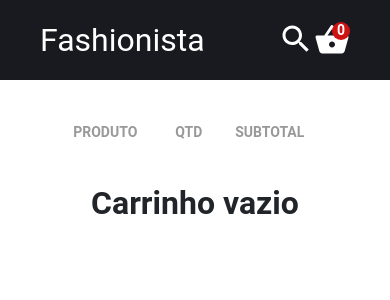
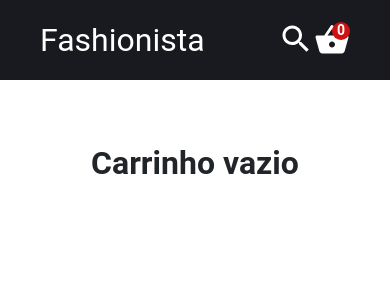
Before and after one commit to juliosouzam/codenation-fashionista, a React (Create React App) app: page /cart in a window 390 px wide. Shown: the top 300 px of the page. Built offline with nearby package versions, Linux system fonts and the light colour scheme.

Commit message:
fix: responsible table cart in mobile

```diff
--- a/src/pages/Cart/index.tsx
+++ b/src/pages/Cart/index.tsx
@@ -87,13 +87,13 @@ const Cart: React.FC = () => {
               <td>
                 <img src={product.image} alt={product.name} />
               </td>
-              <td>
+              <td data-label="PRODUTO">
                 <strong>
                   {product.name} - {product.size}
                 </strong>
                 <span>{product.actual_price}</span>
               </td>
-              <td>
+              <td data-label="QTD">
                 <div>
                   <button type="button" onClick={() => decrement(product)}>
                     <MdRemoveCircleOutline size={20} color="#212529" />
@@ -104,10 +104,10 @@ const Cart: React.FC = () => {
                   </button>
                 </div>
               </td>
-              <td>
+              <td data-label="SUBTOTAL">
                 <strong>{product.subtotal}</strong>
               </td>
-              <td>
+              <td data-label="AÇÕES">
                 <button type="button" onClick={() => remove(product)}>
                   <MdDelete size={20} color="#212529" />
                 </button>
--- a/src/pages/Cart/styles.ts
+++ b/src/pages/Cart/styles.ts
@@ -38,7 +38,53 @@ export const Container = styled.div`
 `;
 
 export const ProductTable = styled.table`
+  @media screen and (max-width: 800px) {
+    border: 0;
+
+    thead {
+      border: none;
+      clip: rect(0 0 0 0);
+      height: 1px;
+      margin: -1px;
+      overflow: hidden;
+      padding: 0;
+      position: absolute;
+      width: 1px;
+    }
+
+    tr {
+      border-bottom: 3px solid #999;
+      display: block;
+      margin-bottom: 0.625em;
+    }
+
+    td {
+      border-bottom: 1px solid #999;
+      display: block;
+      font-size: 0.8em;
+      display: flex;
+      justify-content: space-between;
+      align-items: center;
+
+      > img {
+        margin: 0 auto;
+      }
+    }
+
+    td::before {
+      content: attr(data-label);
+      float: left;
+      font-weight: bold;
+      text-transform: uppercase;
+    }
+
+    td:last-child {
+      border-bottom: 0;
+    }
+  }
+
   width: 100%;
+  max-width: 1200px;
 
   thead th {
     color: #999;
```
